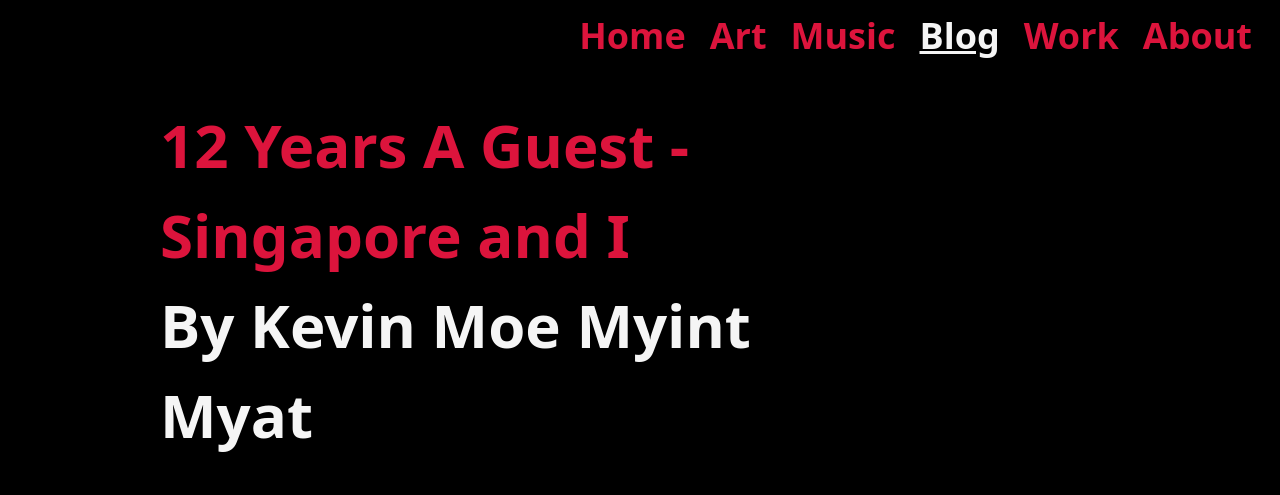
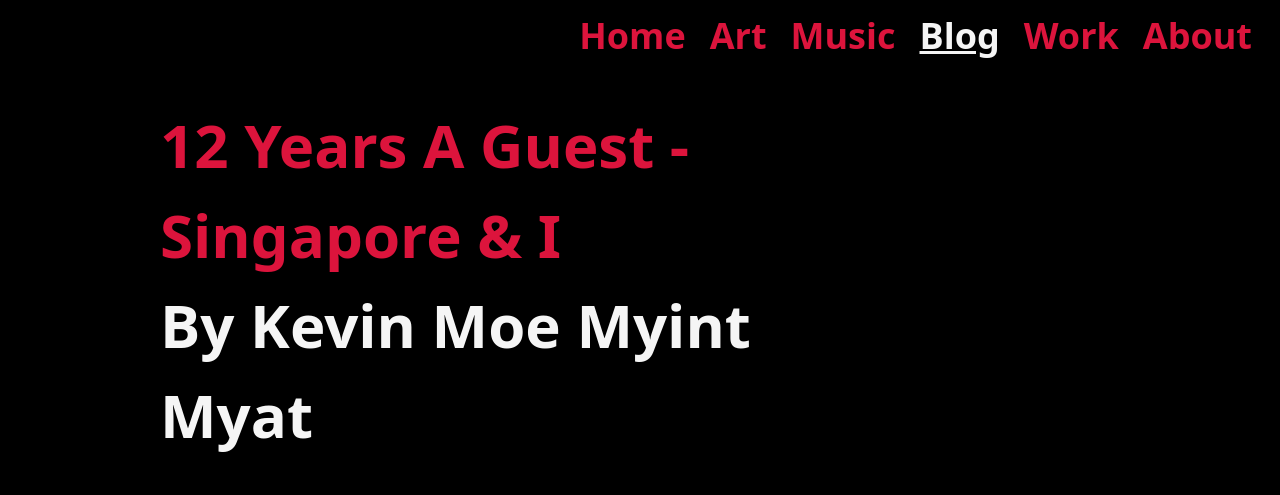
Before and after one commit to kevinmoemyintmyat/kevinmoemyintmyat.github.io, a Nuxt app: page /blog/1759324615477656166 in a window 1280 px wide. Shown: the top 495 px of the page. Built offline with nearby package versions, Linux system fonts and the light colour scheme.

Commit message:
change: blog title

```diff
--- a/pages/blog/1759324615477656166.vue
+++ b/pages/blog/1759324615477656166.vue
@@ -1,6 +1,6 @@
 <template>
   <section class="mt-20 lg:pl-20 p-5 lg:ml-20 lg:w-4/6" ref="startOfArticle">
-    <h1>12 Years A Guest - Singapore and I <br /><span>By Kevin Moe Myint Myat</span></h1>
+    <h1>12 Years A Guest - Singapore &amp; I <br /><span>By Kevin Moe Myint Myat</span></h1>
     <h2>Written on 08 April 2025</h2>
     <img class="cover-image" src="" />
     <div class="blog-body"><h3 style="text-align: left;"><span style="background-color: black; color: white; font-family: arial; font-size: large;">It feels as though several lifetimes have slipped through my fingers&nbsp;</span></h3><div style="text-align: left;"><span style="font-family: arial;">since I last walked the soil of my homeland. There was a time—yes, I still remember—when my heart beat with the bright rhythm of hope, of youthful zeal, of dreams that knew no border. I was but a boy then, untouched by the world, never once having stepped into an airplane.</span></div>
@@ -70,7 +70,7 @@
 <script setup>
 useHead({
   title:
-    `12 Years A Guest - Singapore and I - Written by Kevin Moe Myint Myat` ||
+    `12 Years A Guest - Singapore &amp; I - Written by Kevin Moe Myint Myat` ||
     "Kevin Moe Myint Myat - a cat dad, a developer & an artist",
   link: [
     {
@@ -82,7 +82,7 @@
   meta: [
     {
       name: "description",
-      content: `12 Years A Guest - Singapore and I - Written by Kevin Moe Myint Myat`,
+      content: `12 Years A Guest - Singapore &amp; I - Written by Kevin Moe Myint Myat`,
     },
     {
       name: "keywords",
@@ -90,7 +90,7 @@
     },
     {
       property: "og:title",
-      content: `12 Years A Guest - Singapore and I - Written by Kevin Moe Myint Myat - a cat dad, a developer & an artist`,
+      content: `12 Years A Guest - Singapore &amp; I - Written by Kevin Moe Myint Myat - a cat dad, a developer & an artist`,
     },
     {
       property: "og:type",
@@ -102,11 +102,11 @@
     },
     {
       property: "og:site:name",
-      content: `12 Years A Guest - Singapore and I - Written by Kevin Moe Myint Myat`,
+      content: `12 Years A Guest - Singapore &amp; I - Written by Kevin Moe Myint Myat`,
     },
     {
       property: "og:description",
-      content: `12 Years A Guest - Singapore and I - Written by Kevin Moe Myint Myat`,
+      content: `12 Years A Guest - Singapore &amp; I - Written by Kevin Moe Myint Myat`,
     },
     {
       name: "twitter:site",
```
Also changed, not shown: assets/data/data-blogspot-blogs.js.
